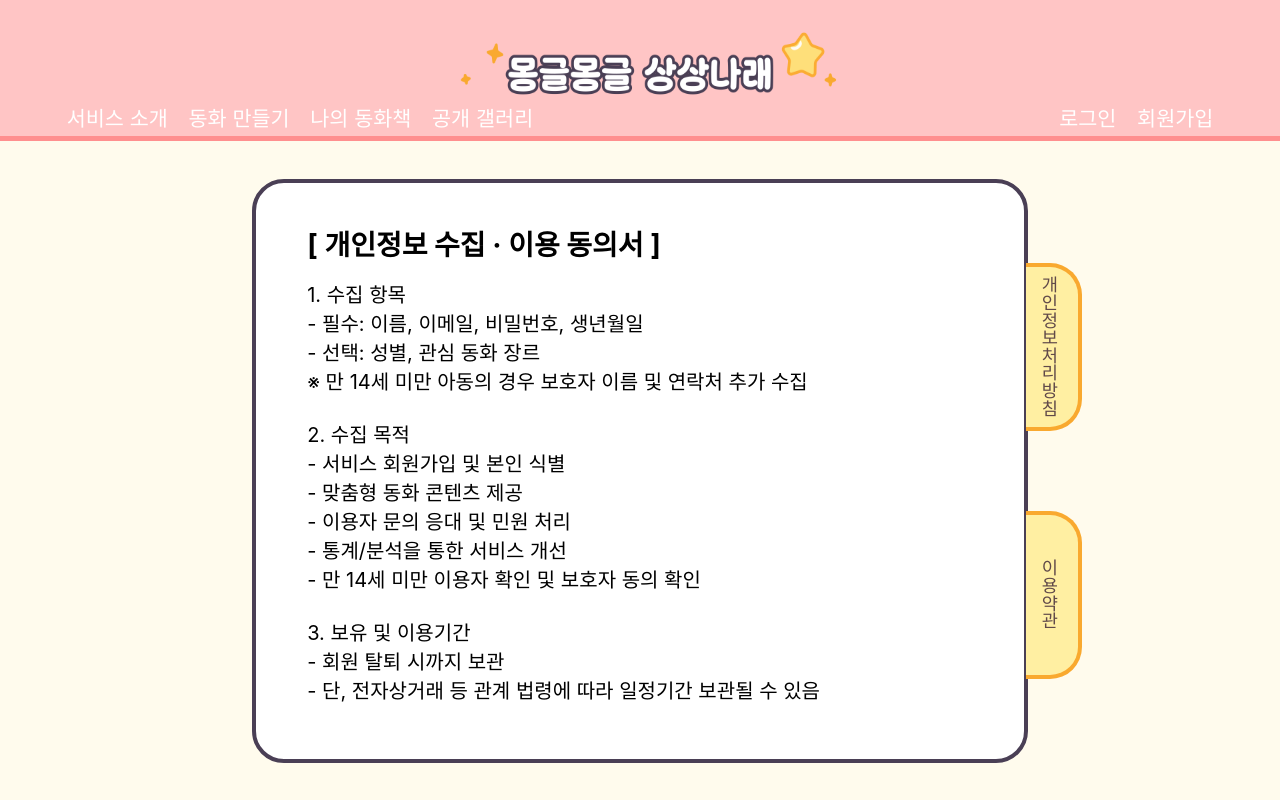
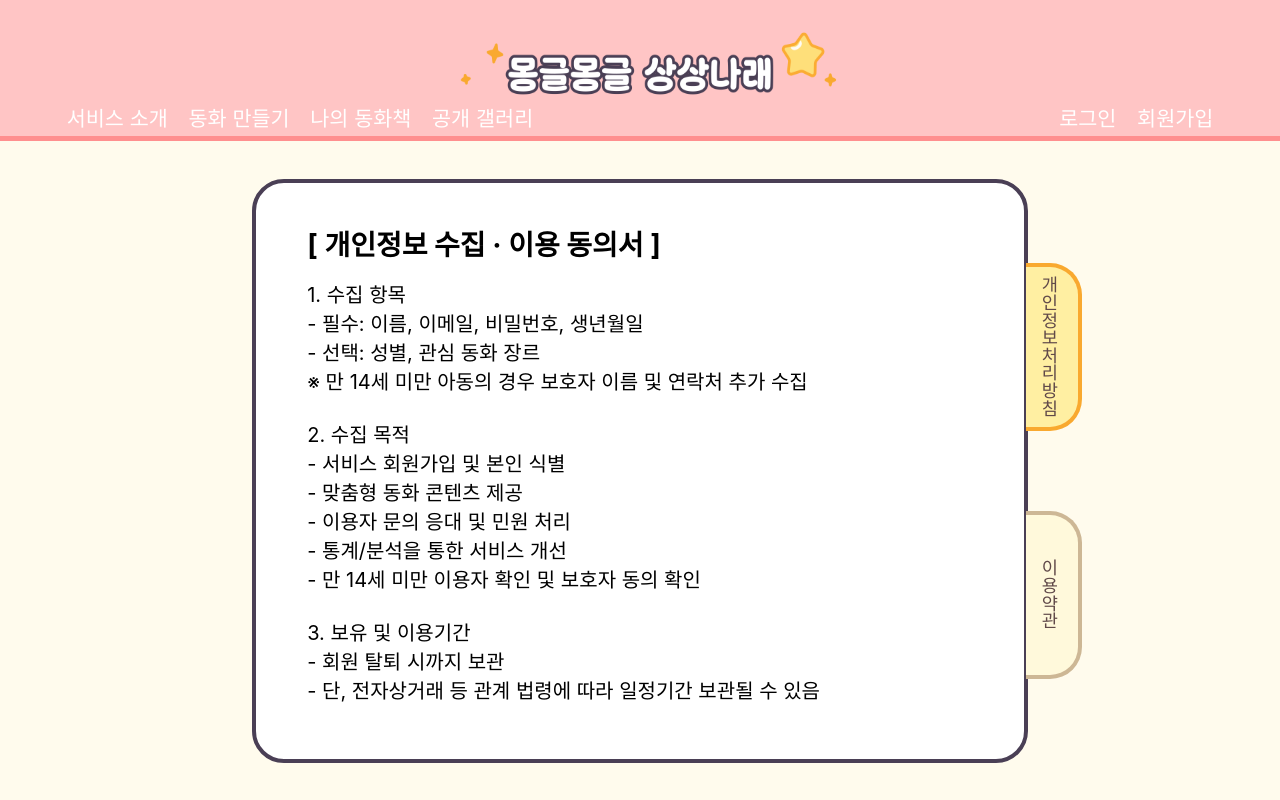
Before and after one commit to yANUs-3-Team/FE, a React (Create React App) app: page /policy in a window 1280 px wide. Built offline with nearby package versions, Linux system fonts and the light colour scheme; a web font is replaced by a local one.

Commit message:
Add bookmark function

```diff
--- a/src/component/Css/policy.css
+++ b/src/component/Css/policy.css
@@ -43,13 +43,20 @@
   justify-content: center;
   align-items: center;
 
-  background-color: #ffefa2;
-  border: 0.6vh solid #f9a92f;
+  background-color: #FFF9DB;
+  border: 0.6vh solid #CDB795;
   border-left: none;
   border-radius: 0 2.5vw 2.5vw 0;
   font-size: 2.2vh;
   color: #604949;
   writing-mode: vertical-rl;
+  cursor: pointer;
+}
+
+
+.policy_bookmark.active {
+  background-color: #ffefa2;
+  border-color: #f9a92f;
 }
 
 .policy_title {
--- a/src/pages/policy.js
+++ b/src/pages/policy.js
@@ -3,30 +3,46 @@ import { useEffect, useState } from "react";
 
 function Policy() {
   const [privacyText, setPrivacyText] = useState("");
-  /*const [termsText, setTermsText] = useState("");*/
+  const [termsText, setTermsText] = useState("");
+  const [selectedPolicy, setSelectedPolicy] = useState("privacy"); // 초기값은 개인정보처리방침
 
   useEffect(() => {
     fetch("/privacy.txt")
       .then((res) => res.text())
       .then((text) => setPrivacyText(text));
 
-      /*fetch("/terms.txt")
+    fetch("/terms.txt")
       .then((res) => res.text())
-      .then((text) => setTermsText(text));*/
+      .then((text) => setTermsText(text));
   }, []);
 
   return (
     <div className="policy_page">
       <div className="policy_container">
-        <div className="policy_title">[ 개인정보 수집 · 이용 동의서 ]</div>
-          <div className="policy_paragraphs_box">{privacyText}</div>
+        <div className="policy_title">
+          {selectedPolicy === "privacy"
+            ? "[ 개인정보 수집 · 이용 동의서 ]"
+            : "[ 이용약관 ]"}
+        </div>
 
-          {/*<div className="policy_paragraphs_box">{termsText}</div>*/}
+        <div className="policy_paragraphs_box">
+          {selectedPolicy === "privacy" ? privacyText : termsText}
+        </div>
       </div>
 
       <div className="policy_bookmark_box">
-        <div className="policy_bookmark">개인정보처리방침</div>
-        <div className="policy_bookmark">이용약관</div>
+        <div
+          className={`policy_bookmark ${selectedPolicy === "privacy" ? "active" : ""}`}
+          onClick={() => setSelectedPolicy("privacy")}
+        >
+          개인정보처리방침
+        </div>
+        <div
+          className={`policy_bookmark ${selectedPolicy === "terms" ? "active" : ""}`}
+          onClick={() => setSelectedPolicy("terms")}
+        >
+          이용약관
+        </div>
       </div>
     </div>
   );
```
